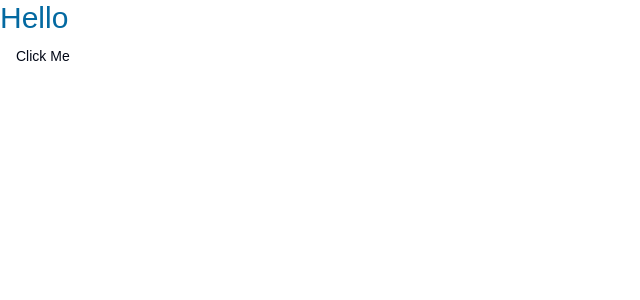
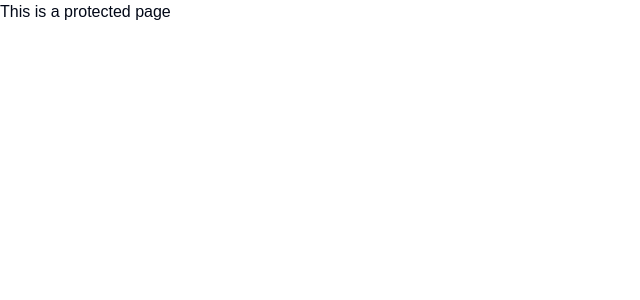
Before and after one commit to SiranjeeviK/lms-nextjs, a Next.js app: page / in a window 1280 px wide. Shown: the top 300 px of the page, without its empty margins (0-640 px from the left). Built offline with nearby package versions, Linux system fonts and the light colour scheme.

Commit message:
Created sign-in and dashboard initial pages, update global styles, and remove old home page

```diff
--- /dev/null
+++ b/app/(auth)/(routes)/sign-in/page.tsx
@@ -0,0 +1,5 @@
+const SignInPage = () => {
+  return <div>This is an unprotected page</div>;
+};
+
+export default SignInPage;
--- /dev/null
+++ b/app/(dashboard)/(routes)/page.tsx
@@ -0,0 +1,3 @@
+export default function Home() {
+  return <p>This is a protected page</p>;
+}
--- a/app/globals.css
+++ b/app/globals.css
@@ -1,6 +1,11 @@
 @tailwind base;
 @tailwind components;
 @tailwind utilities;
+
+html,
+body,:root {
+  height: 100%;
+}
 
 body {
   font-family: Arial, Helvetica, sans-serif;
--- a/app/page.tsx
+++ /dev/null
@@ -1,10 +0,0 @@
-import { Button } from "@/components/ui/button";
-
-export default function Home() {
-  return (
-    <div>
-      <p className="text-3xl font-medium text-sky-700">Hello</p>
-      <Button variant={"ghost"}>Click Me</Button>
-    </div>
-  );
-}
```
